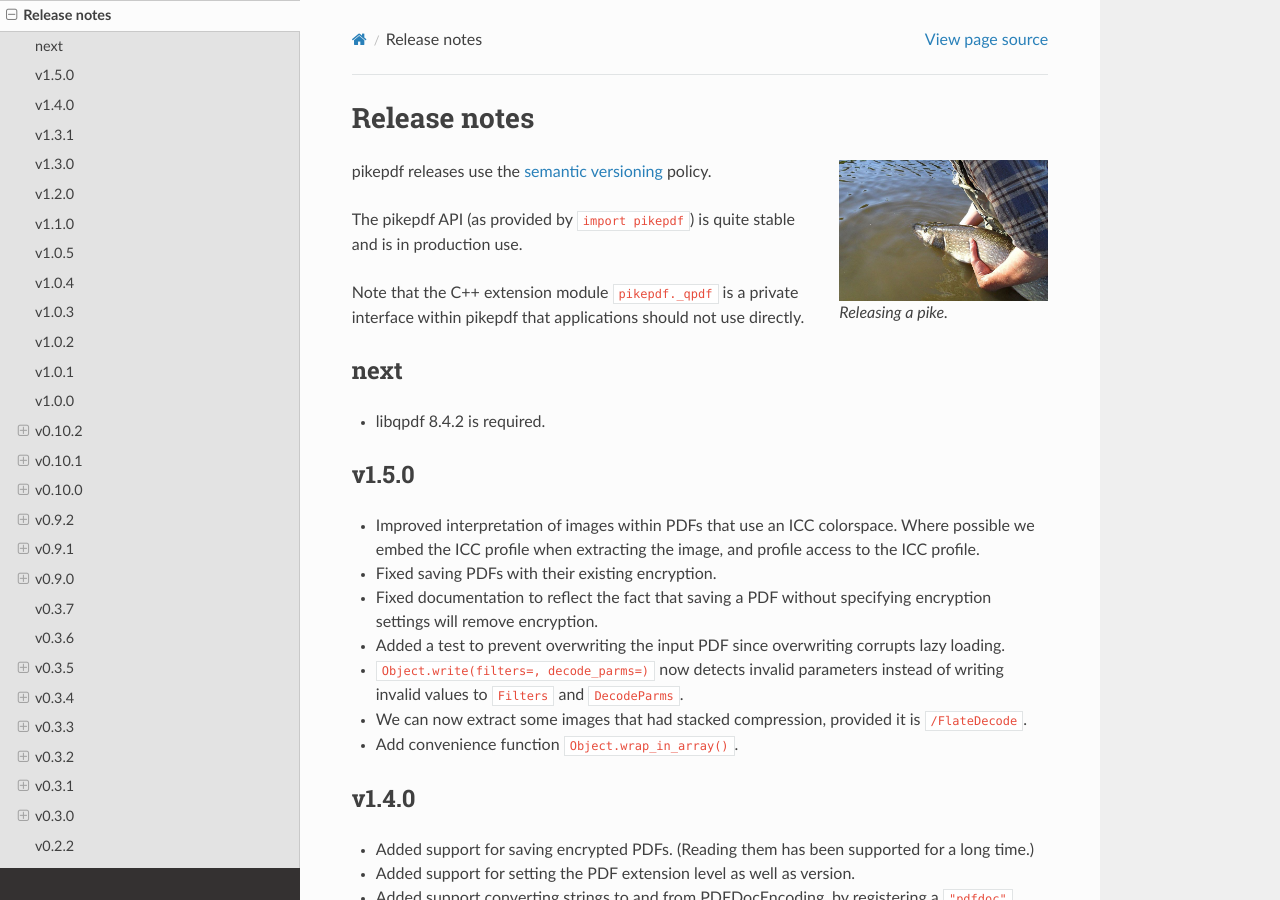
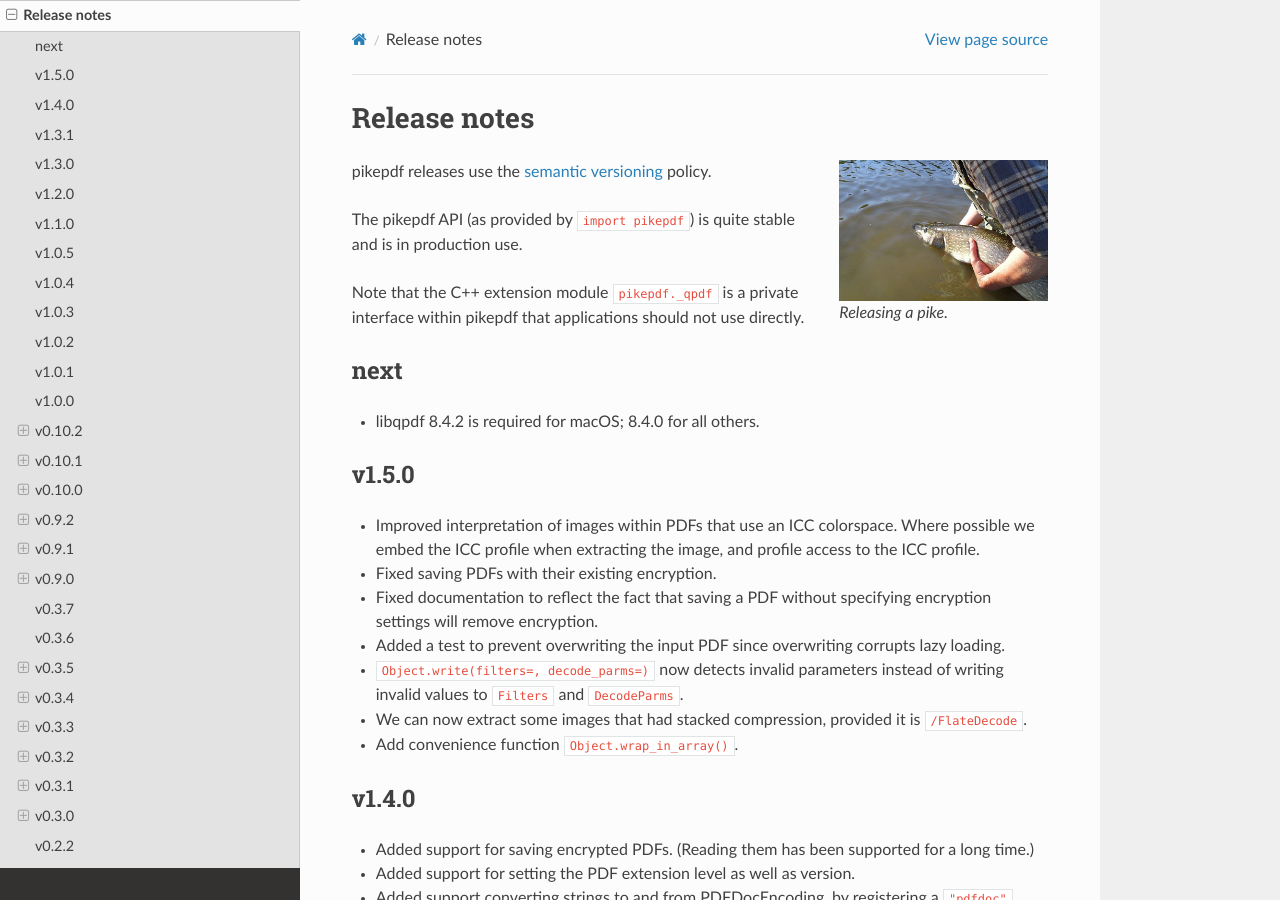
Before and after one commit to pikepdf/pikepdf, a Sphinx documentation site: the page built from docs/release_notes.rst, in a window 1280 px wide and 900 px high. Built offline with Sphinx 7.4.7 and the Read the Docs theme 2.0.0, drawn with Linux system fonts in a browser that asks for light colours; pages that are not in the unit, such as notebooks, are missing from menus; the version number could not be read and is left out.

Commit message:
Clarify that 8.4.2 is only required for macOS due to -fvisibility=hidden fix

```diff
--- a/docs/release_notes.rst
+++ b/docs/release_notes.rst
@@ -22,7 +22,7 @@ interface within pikepdf that applications should not use directly.
 next
 ====
 
--  libqpdf 8.4.2 is required.
+-  libqpdf 8.4.2 is required for macOS; 8.4.0 for all others.
 
 v1.5.0
 ======
```
